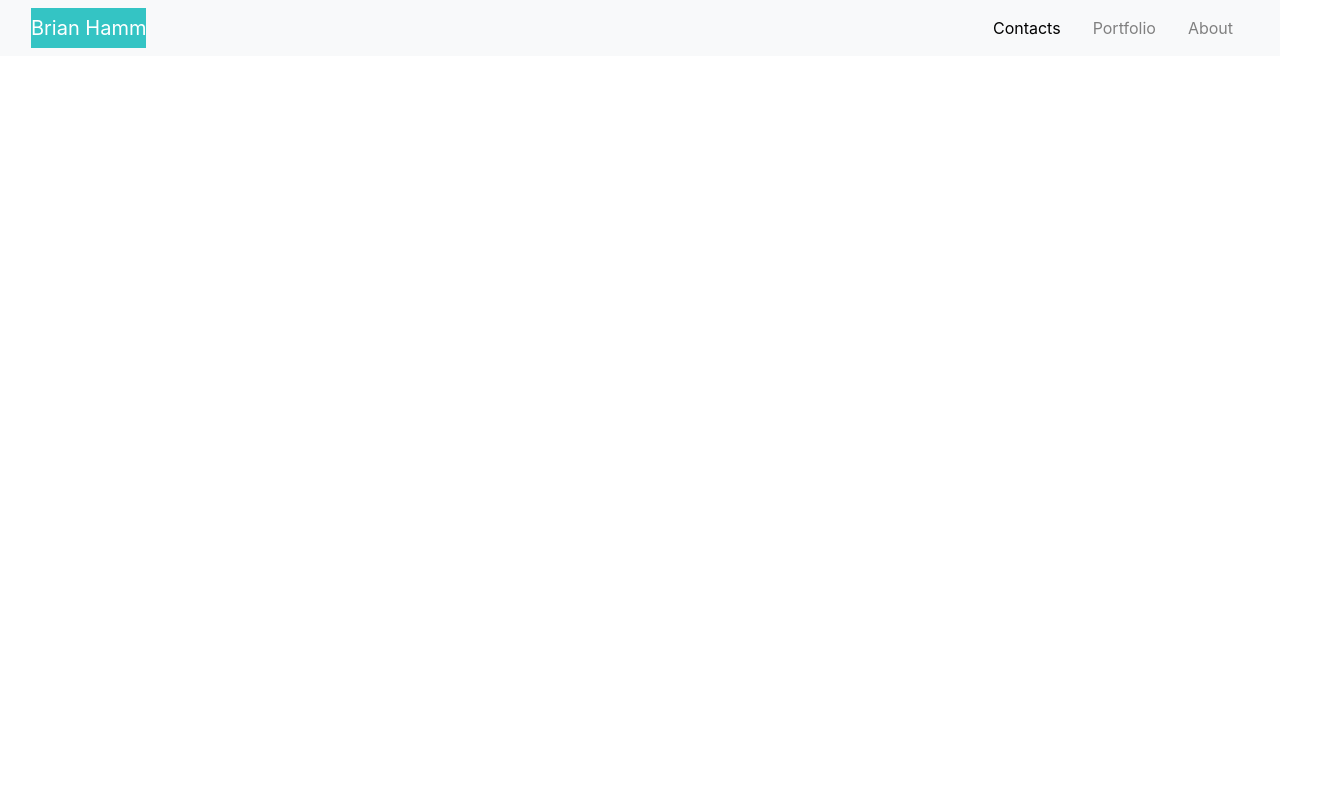
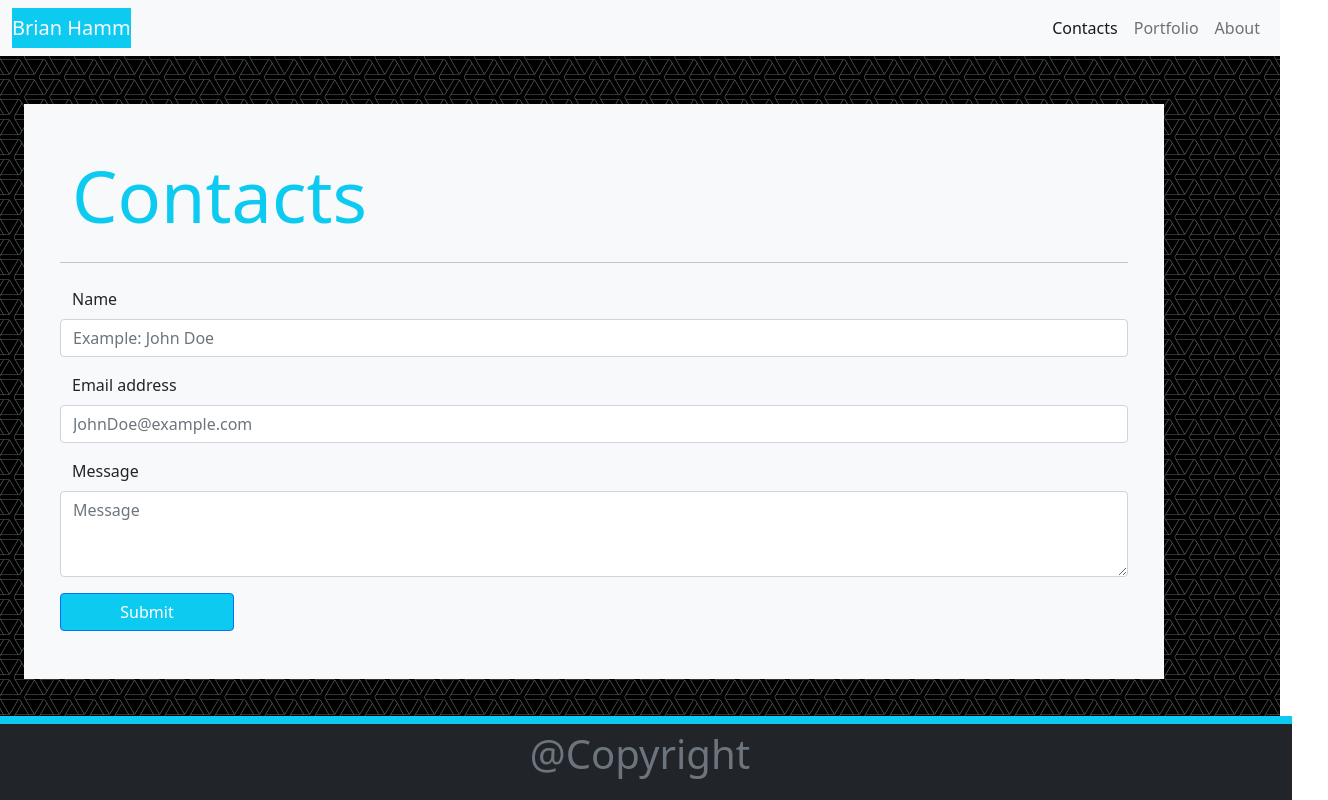
Before and after one commit to BHamm90/responsive-portfolio, a plain HTML site: page contact.html in a window 1280 px wide. Shown: the whole page, 1328 px wide, since content can reach past the window. Drawn offline with nearby package versions, Linux system fonts and the light colour scheme.

Commit message:
Contact Page is looking decent

```diff
--- a/contact.html
+++ b/contact.html
@@ -1,46 +1,110 @@
-<!DOCTYPE html>
+<!doctype html>
+<html lang="en">
+  <head>
+    <!-- Required meta tags -->
+    <meta charset="utf-8">
+    <meta name="viewport" content="width=device-width, initial-scale=1">
 
-<html lang="en">
+    <!-- Bootstrap CSS -->
+    <link href="https://cdn.jsdelivr.net/npm/bootstrap@5.0.0-beta1/dist/css/bootstrap.min.css" rel="stylesheet" integrity="sha384-giJF6kkoqNQ00vy+HMDP7azOuL0xtbfIcaT9wjKHr8RbDVddVHyTfAAsrekwKmP1" crossorigin="anonymous">
 
-<head>
-    <meta charset="UTF-8">
-    <meta name="viewport" content="width=device-width, initial-scale=1.0">
     <title>Responsive Portfolio: Contact Page</title>
   </head>
+  <body background="Images/webb-dark.png">
 
-<!-- Bootstrap Link -->
-<link rel="stylesheet" href="https://cdn.jsdelivr.net/npm/bootstrap@4.5.3/dist/css/bootstrap.min.css" integrity="sha384-TX8t27EcRE3e/ihU7zmQxVncDAy5uIKz4rEkgIXeMed4M0jlfIDPvg6uqKI2xXr2" crossorigin="anonymous">
+        <!-- Option 2: Separate Popper and Bootstrap JS -->
+        <script src="https://cdn.jsdelivr.net/npm/@popperjs/core@2.5.4/dist/umd/popper.min.js" integrity="sha384-q2kxQ16AaE6UbzuKqyBE9/u/KzioAlnx2maXQHiDX9d4/zp8Ok3f+M7DPm+Ib6IU" crossorigin="anonymous"></script>
+        <script src="https://cdn.jsdelivr.net/npm/bootstrap@5.0.0-beta1/dist/js/bootstrap.min.js" integrity="sha384-pQQkAEnwaBkjpqZ8RU1fF1AKtTcHJwFl3pblpTlHXybJjHpMYo79HY3hIi4NKxyj" crossorigin="anonymous"></script>
 
-<!-- JS Link -->
-<script src="https://code.jquery.com/jquery-3.5.1.slim.min.js" integrity="sha384-DfXdz2htPH0lsSSs5nCTpuj/zy4C+OGpamoFVy38MVBnE+IbbVYUew+OrCXaRkfj" crossorigin="anonymous"></script>
-<script src="https://cdn.jsdelivr.net/npm/bootstrap@4.5.3/dist/js/bootstrap.bundle.min.js" integrity="sha384-ho+j7jyWK8fNQe+A12Hb8AhRq26LrZ/JpcUGGOn+Y7RsweNrtN/tE3MoK7ZeZDyx" crossorigin="anonymous"></script>
+        <nav class="navbar mb-5 navbar-expand-lg navbar-light bg-light">
+            <div class="container-fluid">
 
-<body>
+                <a class="navbar-brand bg-info text-light" href="#">Brian Hamm</a>
 
-    <!-- Name and Navbar -->
-    <nav class="navbar navbar-expand-lg navbar-light bg-light">
-      <div class="container-fluid">
-        <a class="navbar-brand" style="color:rgb(255, 255, 255); background-color:  rgb(52, 196, 196);" href="#">Brian Hamm</a>
-        <ul class="nav justify-content-end">
-          <li class="nav-item">
-            <a class="nav-link active" style="color: black;" href="contact.html">Contacts</a>
+                <button class="navbar-toggler" type="button" data-bs-toggle="collapse" data-bs-target="#navbarNav" aria-controls="navbarNav" aria-expanded="false" aria-label="Toggle navigation">
+                    <span class="navbar-toggler-icon"></span>
+                </button>
+
+                <div class="collapse navbar-collapse justify-content-end" id="navbarNav">
+
+                    <ul class="navbar-nav">
+
+                        <li class="nav-item text-sm-end">
+                            <a class="nav-link active" aria-current="page" href="contact.html">Contacts</a>
                         </li>
-          <li class="nav-item">
-            <a class="nav-link" style="color: gray;" href="portfolio.html">Portfolio</a>
+
+                        <li class="nav-item text-sm-end">
+                            <a class="nav-link" href="portfolio.html">Portfolio</a>
                         </li>
-          <li class="nav-item">
-            <a class="nav-link" style="color: gray;" href="index.html">About</a>
+
+                        <li class="nav-item text-sm-end">
+                            <a class="nav-link" href="about.html">About</a>
                         </li>
+
                     </ul>
+
                 </div>
+
+            </div>
+
         </nav>
 
-    <!-- Spacing Between Navbar and About Me -->
-    <div class="row mx-md-n5">
-      <div class="col px-md-5"><div class="p-5 border-transparent bg-transparent"></div></div>
-      <div class="col px-md-5"><div class="p-5 border-transparent bg-transparent"></div></div>
+          <div class="container bg-light col-md-12 ms-4 px-5">
+
+            <div class="row">
+              <h3 class="col-md-12 text-info display-2 mb-0 pt-md-5 pt-5">Contacts</h3>
+            </div>
+
+            <div class="row">
+              <div class="col-md-0"></div>
+              <hr class="hr-light my-4 col-md-12">
+              <div class="col-md-0"></div>
+            </div>
+
+            <div class="row mb-3">
+                <label for="formGroupExampleInput" class="form-label">Name</label>
+                <input type="text" class="form-control" id="formGroupExampleInput" placeholder="Example: John Doe">
+            </div>
+
+            <div class="row mb-3">
+              <label for="exampleFormControlInput1" class="form-label">Email address</label>
+              <input type="email" class="form-control" id="exampleFormControlInput1" placeholder="JohnDoe@example.com">
+            </div>
+
+            <div class="row mb-3">
+                <label for="exampleFormControlTextarea1" class="form-label">Message</label>
+                <textarea class="form-control" id="exampleFormControlTextarea1" rows="3" placeholder="Message"></textarea>
+            </div>
+
+            <div class="row col-md-2 mb-3">
+              <button type="submit" class="btn btn-primary mb-5 bg-info">Submit</button>
+            </div>
           </div>
 
     </body>
 
+    <footer class="fixed-bottom">
+
+        <div class="row bg-info">
+
+            <div class="col-md-4"></div>
+
+            <div class="col-md-4 mb-2"></div>
+
+            <div class="col-md-4"></div>
+
+        </div>
+
+        <div class="row bg-dark">
+
+            <div class="col-md-4"></div>
+
+            <div class="col-md-4 text-center fs-1 mb-3 text-secondary">@Copyright</div>
+
+            <div class="col-md-4"></div>
+
+        </div>
+
+    </footer>
+
 </html>
```
Also changed, not shown: about.html (+17 -7 lines). Lines whose indentation alone changed are shown as unchanged.
